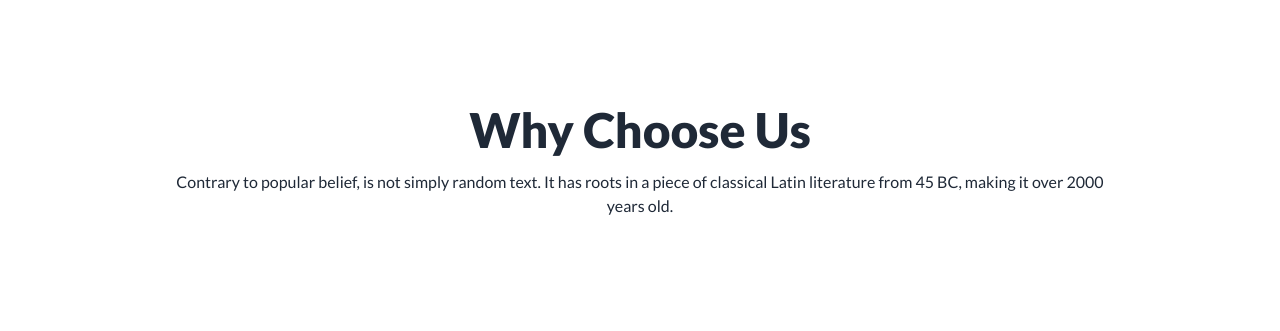
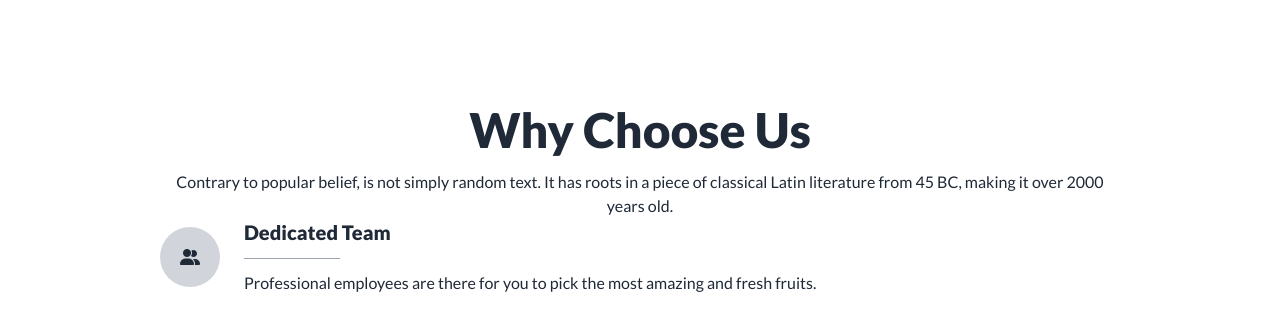
Before and after one commit to bkuddin/fruit-burst, a plain HTML site: page index.html in a window 1280 px wide. Shown: the part 2704-3035 px from the top of the page. Drawn offline with nearby package versions, Linux system fonts and the light colour scheme.

Commit message:
Why Choose 2nd Part Start

```diff
--- a/index.html
+++ b/index.html
@@ -585,6 +585,27 @@
           <h3 class="text-5xl font-extrabold">Why Choose Us</h3>
           <p>Contrary to popular belief, is not simply random text. It has roots in a piece of classical Latin literature from 45 BC, making it over 2000 years old.</p>
         </div>
+          <!-- Why Choose 2nd Part -->
+        <div>
+          <!-- Why Left Info -->
+          <div>
+            <!-- Left-1 -->
+           <div class="flex space-x-6 items-center">
+            <div class="flex justify-center items-center w-[60px] h-[60px] rounded-full bg-gray-300">
+              <i class="fa-solid fa-user-group"></i>
+            </div>
+            <div class="space-y-3">
+               <h4 class="text-xl font-extrabold">Dedicated Team</h4>
+               <hr class="w-24 border-gray-400">
+               <p>Professional employees are there for you to pick the most amazing and fresh fruits.</p>
+            </div>
+           </div>
+          </div>
+          <!-- Cover Image -->
+          <div></div>
+          <!-- Why Right Info -->
+          <div></div>
+        </div>
 
        </section>
 
```
